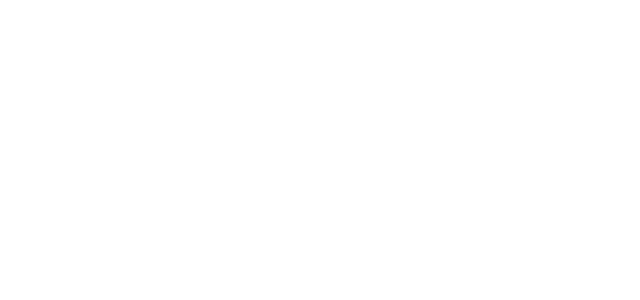
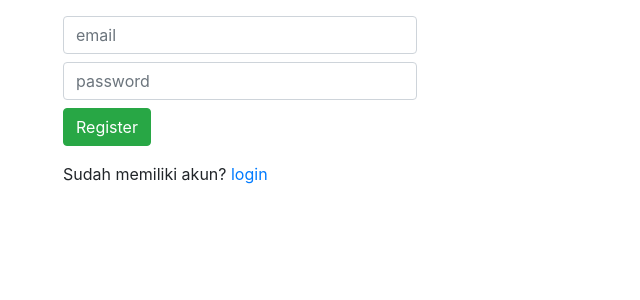
Before and after one commit to sofyanmoch/nongskuy, a Vue app: page /register in a window 1280 px wide. Shown: the top 300 px of the page, without its empty margins (0-640 px from the left). Built offline with nearby package versions, Linux system fonts and the light colour scheme.

Commit message:
register page & get produks (dlm proses)

```diff
--- a/src/components/Login.vue
+++ b/src/components/Login.vue
@@ -1,7 +1,7 @@
 <template>
     <b-row>
         <b-col lg="3">
-            <b-row class="mt-5">
+            <b-row class="my-5">
                  <b-col lg="12">
         <b-row class="login">
             <b-col lg="12" class="text-center">
@@ -9,17 +9,18 @@
             </b-col>
             <b-col lg="12">
                 <form class="mx-5 my-3" v-on:submit.prevent="onLogin()">
-                    <input type="text" v-model="form.email" class="form-control" placeholder="email">
-                    <input type="password" v-model="form.password" class="form-control" placeholder="password">
+                    <input type="text" v-model="form.email" class="form-control my-2" placeholder="email">
+                    <input type="password" v-model="form.password" class="form-control my-2" placeholder="password">
                     <button type="submit" class="btn btn-success">Login</button>
                 </form>
             </b-col>
+            <b-col lg="12" class="text-center">Belum memiliki akun? <router-link to="/register">Register</router-link></b-col>
         </b-row>
     </b-col>
             </b-row>
         </b-col>
         <b-col lg="9" class="login-image">
-            <img src="../assets/img/login-image.jpg" alt="" width="100%">
+            <img src="../assets/img/illust1.png" alt="" width="100%">
         </b-col>
     </b-row>
 </template>
--- /dev/null
+++ b/src/components/Register.vue
@@ -0,0 +1,46 @@
+<template>
+    <div class="register-page"><b-col lg="12">
+                <form class="mx-5 my-3" v-on:submit.prevent="onRegister()">
+                    <input type="text" v-model="form.email" class="form-control my-2" placeholder="email">
+                    <input type="password" v-model="form.password" class="form-control my-2" placeholder="password">
+                    <button type="submit" class="btn btn-success">Register</button>
+                </form>
+            </b-col>
+            <b-col lg="12" class="ml-5"> Sudah memiliki akun? <router-link to="/login">login</router-link></b-col>
+            </div>
+</template>
+<script>
+import { mapActions } from 'vuex'
+export default {
+  data () {
+    return {
+      form: {
+        email: '',
+        password: ''
+      }
+    }
+  },
+  methods: {
+    onRegister () {
+      this.actionRegister(this.form).then((response) => {
+        alert(response)
+        window.location = '/login'
+      // eslint-disable-next-line handle-callback-err
+      }).catch((err) => {
+        alert(err)
+      })
+    },
+    ...mapActions({
+      actionRegister: 'auth/register'
+    })
+  }
+}
+</script>
+<style scoped>
+    form{
+        width: 100%;
+    }
+    .register-page{
+        width: 30%;
+    }
+</style>
--- a/src/components/Sidebar.vue
+++ b/src/components/Sidebar.vue
@@ -23,13 +23,28 @@
           <p class="text-center">Add</p>
           <ModalAdd />
         </b-col>
+        <b-col lg="12">
+          <button class="btn btn-danger" @click="onLogout()">OUT</button>
+        </b-col>
       </b-row>
     </b-container>
   </b-sidebar>
 </template>
 <script>
+import { mapActions } from 'vuex'
 export default {
   components: {
+  },
+  methods: {
+    ...mapActions({
+      actionLogout: 'auth/logout'
+    }),
+    onLogout () {
+      this.actionLogout().then(() => {
+        alert('Berhasil logout')
+        window.location = '/login'
+      })
+    }
   }
 }
 </script>
--- a/src/router/index.js
+++ b/src/router/index.js
@@ -4,7 +4,7 @@
 import Login from '../views/Login.vue'
 import Menu from '../views/Menu.vue'
 import store from '../store'
-
+import Register from '../views/Register.vue'
 Vue.use(VueRouter)
 
 const routes = [
@@ -12,6 +12,11 @@
     path: '/',
     name: 'Home',
     component: Home
+  },
+  {
+    path: '/register',
+    name: 'Register',
+    component: Register
   },
   {
     path: '/login',
--- a/src/store/auth/index.js
+++ b/src/store/auth/index.js
@@ -29,6 +29,16 @@
       })
     })
   },
+  register (context, payload) {
+    return new Promise((resolve, reject) => {
+      axios.post('http://localhost:3007/users/register', payload).then((response) => {
+        resolve(response.data.message)
+      }).catch((err) => {
+        // eslint-disable-next-line prefer-promise-reject-errors
+        reject('Gagal Login')
+      })
+    })
+  },
   logout (context) {
     return new Promise((resolve) => {
       localStorage.removeItem('token')
--- a/src/store/index.js
+++ b/src/store/index.js
@@ -2,11 +2,13 @@
 import Vuex from 'vuex'
 // import axios from 'axios'
 import auth from './auth'
+import product from './product'
 
 Vue.use(Vuex)
 
 export default new Vuex.Store({
   modules: {
-    auth
+    auth,
+    product
   }
 })
--- /dev/null
+++ b/src/store/product/index.js
@@ -0,0 +1,39 @@
+import axios from 'axios'
+
+const state = () => {
+  return {
+    token: localStorage.getItem('token'),
+    product: ''
+  }
+}
+// const getters = {
+//     getAllProducts (state) {
+//         return state.all
+//     }
+// }
+
+const mutations = {
+  SET_ALL_PRODUCT (state, payload) {
+    state.product = payload
+  }
+}
+
+const actions = {
+  getAllProducts (context) {
+    return new Promise((resolve, reject) => {
+      axios.get('http://localhost:3007/produks/getall').then((response) => {
+        context.commit('SET_ALL_PRDUCT', response.data)
+        resolve()
+      }).catch((err) => {
+        reject(err)
+      })
+    })
+  }
+}
+
+export default {
+  namespaced: true,
+  state,
+  actions,
+  mutations
+}
--- /dev/null
+++ b/src/views/Register.vue
@@ -0,0 +1,13 @@
+<template>
+    <div>
+      <Register />
+    </div>
+</template>
+<script>
+import Register from '../components/Register'
+export default {
+  components: {
+    Register
+  }
+}
+</script>
```
